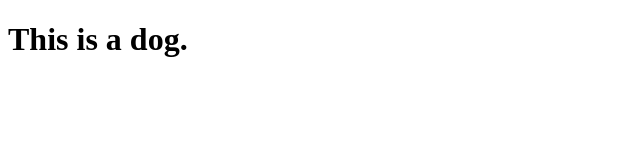
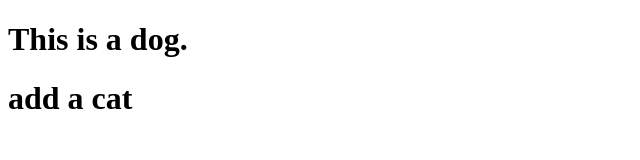
Before and after one commit to JingYi1213/test0309, a plain HTML site: page index.html in a window 1280 px wide. Shown: the whole page, without its empty margins (0-640 px from the left). Drawn offline with Linux system fonts and the light colour scheme.

Commit message:
add a cat

```diff
--- a/index.html
+++ b/index.html
@@ -8,5 +8,6 @@
 </head>
 <body>
     <h1>This is a dog.</h1>
+    <h1>add a cat</h1>
 </body>
 </html>
```
